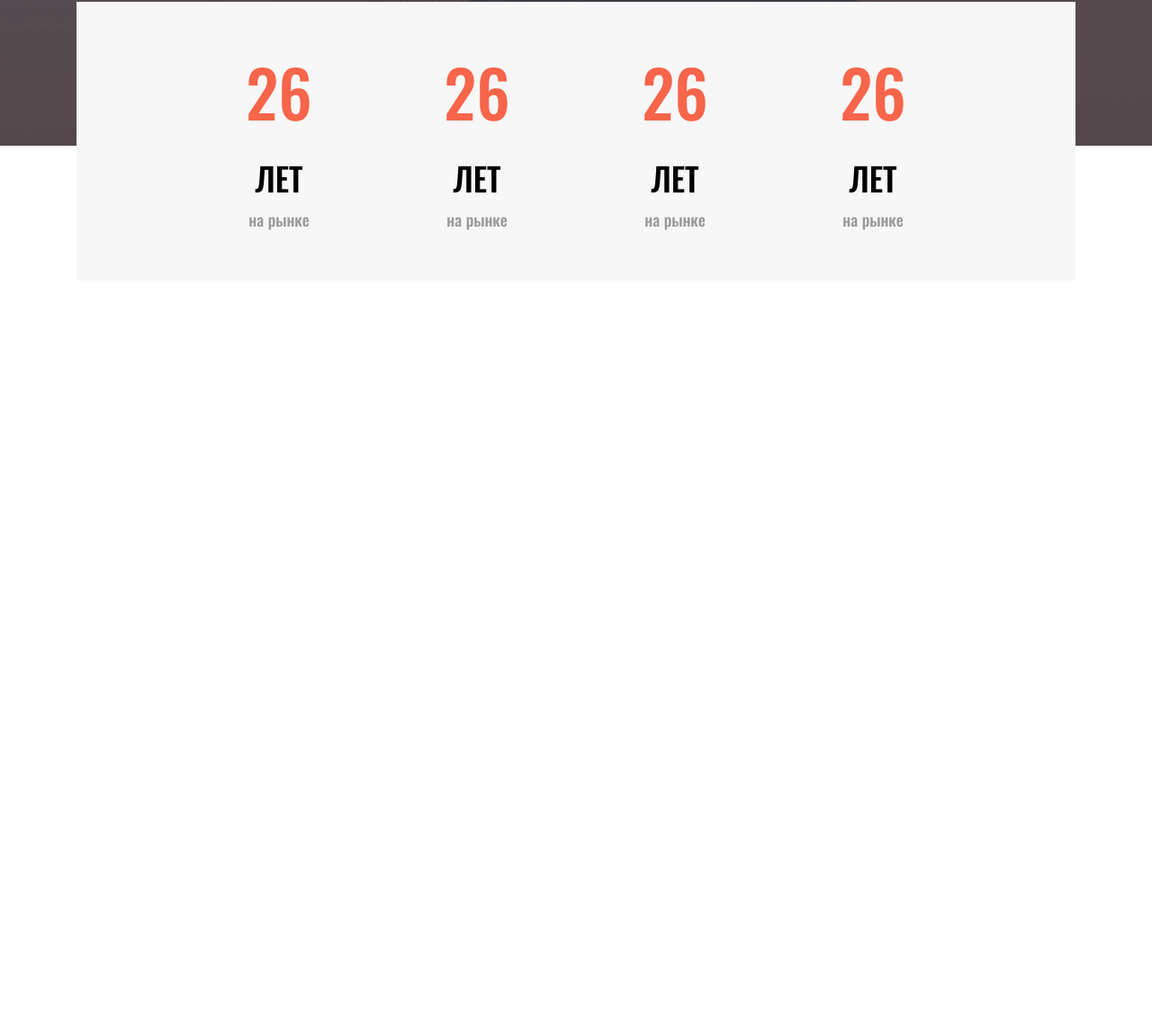
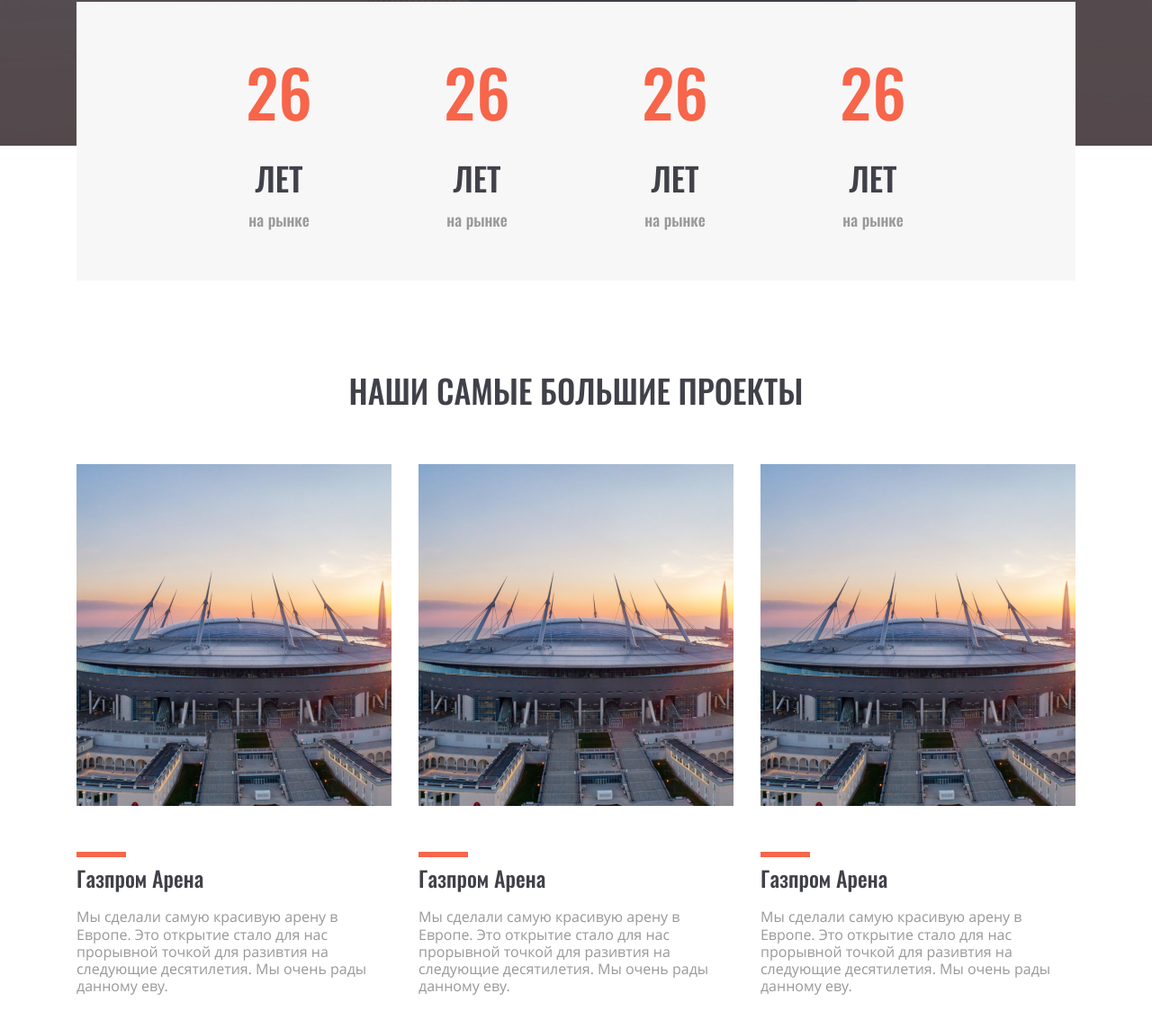
Before and after one commit to Shapovalov-Dmitriy/site-lite, a plain HTML site: page index.html in a window 1280 px wide. Shown: the part 650-1794 px from the top of the page at 90% size. Before the commit the page ends 962 px from the top, so only its background shows below. Drawn offline with Linux system fonts and the light colour scheme.

Commit message:
Создал секцию projects

```diff
--- a/index.html
+++ b/index.html
@@ -59,6 +59,53 @@
           </div>
         </div>
       </section>
+      <section class="projects">
+        <div class="projects__container">
+          <h2 class="title title__projects">НАШИ САМЫЕ БОЛЬШИЕ ПРОЕКТЫ</h2>
+          <ul class="projects__cards">
+            <li class="projects__card">
+              <article class="card-projects">
+                <a href="#" class="card-projects__picture">
+                  <img src="img/project/project-img.jpg" alt="arena">
+                </a>
+                <div class="card-projects__body">
+                  <h3>Газпром Арена</h3>
+                  <p>Мы сделали самую красивую арену в Европе. Это открытие стало для нас прорывной точкой для разивтия
+                    на
+                    следующие десятилетия. Мы очень рады данному еву.</p>
+                </div>
+              </article>
+            </li>
+            <li class="projects__card">
+              <article class="card-projects">
+                <a href="#" class="card-projects__picture">
+                  <img src="img/project/project-img.jpg" alt="arena">
+                </a>
+                <div class="card-projects__body">
+                  <h3>Газпром Арена</h3>
+                  <p>Мы сделали самую красивую арену в Европе. Это открытие стало для нас прорывной точкой для разивтия
+                    на
+                    следующие десятилетия. Мы очень рады данному еву.</p>
+                </div>
+              </article>
+            </li>
+            <li class="projects__card">
+              <article class="card-projects">
+                <a href="#" class="card-projects__picture">
+                  <img src="img/project/project-img.jpg" alt="arena">
+                </a>
+                <div class="card-projects__body">
+                  <h3>Газпром Арена</h3>
+                  <p>Мы сделали самую красивую арену в Европе. Это открытие стало для нас прорывной точкой для разивтия
+                    на
+                    следующие десятилетия. Мы очень рады данному еву.</p>
+                </div>
+              </article>
+            </li>
+          </ul>
+        </div>
+      </section>
+      <!-- /.projects -->
     </main>
     <footer class="footer">
       <div class="page__container"></div>
--- a/scss/base/_fonts.scss
+++ b/scss/base/_fonts.scss
@@ -1,5 +1,5 @@
 @font-face {
-    font-family: "OpenSans";
+    font-family: "Open Sans";
     src: url("../../fonts/OpenSans-Regular.woff") format("woff");
     font-style: normal;
     font-weight: 400;
--- a/scss/libs/_settings.scss
+++ b/scss/libs/_settings.scss
@@ -1,3 +1,15 @@
 .button {
     border: none;
 }
+
+.title {
+    text-align: center;
+    color: $title-color;
+    font-family: Oswald;
+    font-size: 36px;
+    font-weight: 500;
+    text-transform: uppercase;
+    &__projects {
+        margin-bottom: 60px;
+    }
+}
--- a/scss/libs/_variables.scss
+++ b/scss/libs/_variables.scss
@@ -1,5 +1,5 @@
 $text-color: #999999;
 $accent-color: #f7654a;
-$title-color: #000000;
+$title-color: #404149;
 $white-color: #ffffff;
 $block-bg: #f7f7f7;
--- a/scss/pages/_hero.scss
+++ b/scss/pages/_hero.scss
@@ -35,13 +35,12 @@
 .year {
     display: flex;
     align-items: center;
-    margin: 0 -15px;
     justify-content: space-between;
+    gap: 30px;
     // .year__item
 
     &__item {
-        padding: 0 15px;
-        flex: 0 0 25%;
+        flex: 0 0 190px;
     }
 }
 .item-year {
--- /dev/null
+++ b/scss/pages/_project.scss
@@ -0,0 +1,65 @@
+.projects {
+    padding: 250px 0 150px;
+    // .projects__cards
+
+    &__cards {
+        margin: 0 -15px;
+        display: flex;
+    }
+
+    // .projects__card
+
+    &__card {
+        padding: 0 15px;
+        flex: 0 0 33.333%;
+    }
+}
+
+.card-projects {
+    display: flex;
+    flex-direction: column;
+    // .card-projects__picture
+
+    &__picture {
+        position: relative;
+        padding: 0 0 108.57% 0;
+        img {
+            position: absolute;
+            top: 0;
+            left: 0;
+            width: 100%;
+            height: 100%;
+            object-fit: cover;
+        }
+    }
+    &__body {
+        display: flex;
+        flex-direction: column;
+        padding-top: 66px;
+        *:not(:last-child) {
+            margin-bottom: 20px;
+        }
+        h3 {
+            position: relative;
+            font-size: 24px;
+            font-weight: 500;
+            text-transform: capitalize;
+            color: $title-color;
+            &::before {
+                content: "";
+                position: absolute;
+                left: 0;
+                top: -15px;
+                width: 55px;
+                height: 6px;
+                background-color: $accent-color;
+            }
+        }
+        p {
+            flex: 1 1 auto;
+            font-family: "Open Sans", sans-serif;
+            font-size: 16px;
+            color: $text-color;
+        }
+    }
+}
--- a/scss/style.scss
+++ b/scss/style.scss
@@ -7,3 +7,4 @@
 // /////////// pages ///////////////
 @import "pages/header";
 @import "pages/hero";
+@import "pages/project";
```
Also changed, not shown: css/style.css.
